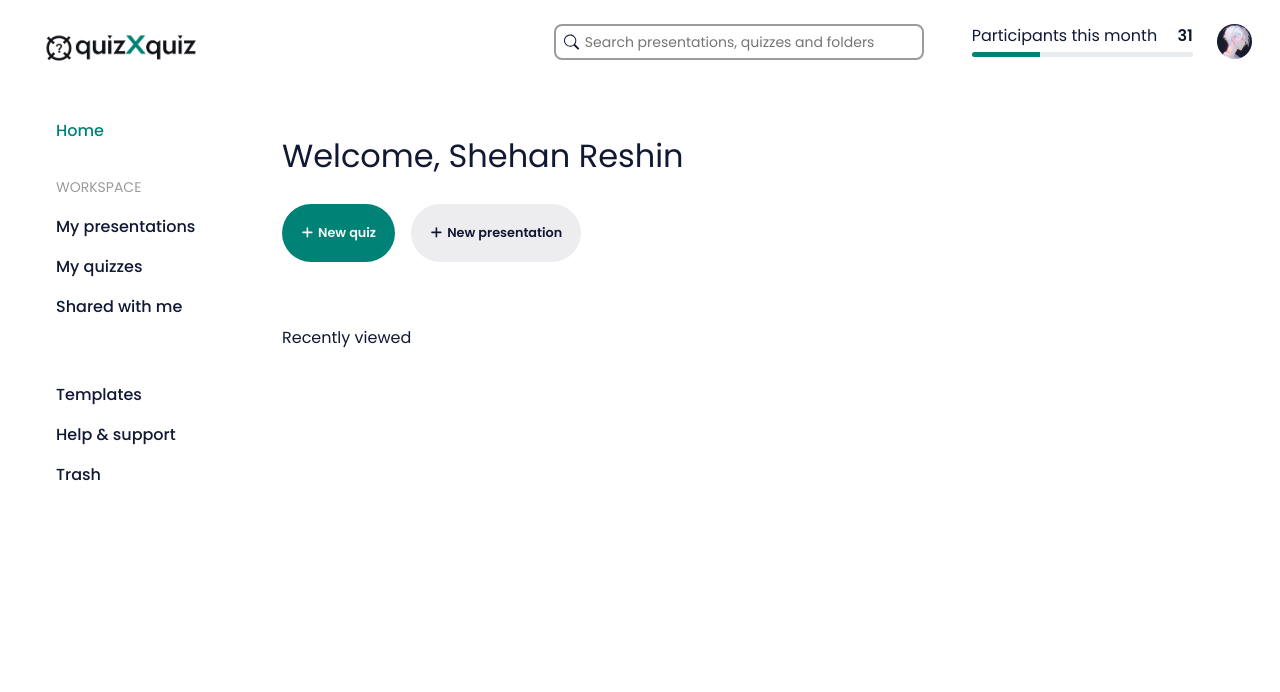
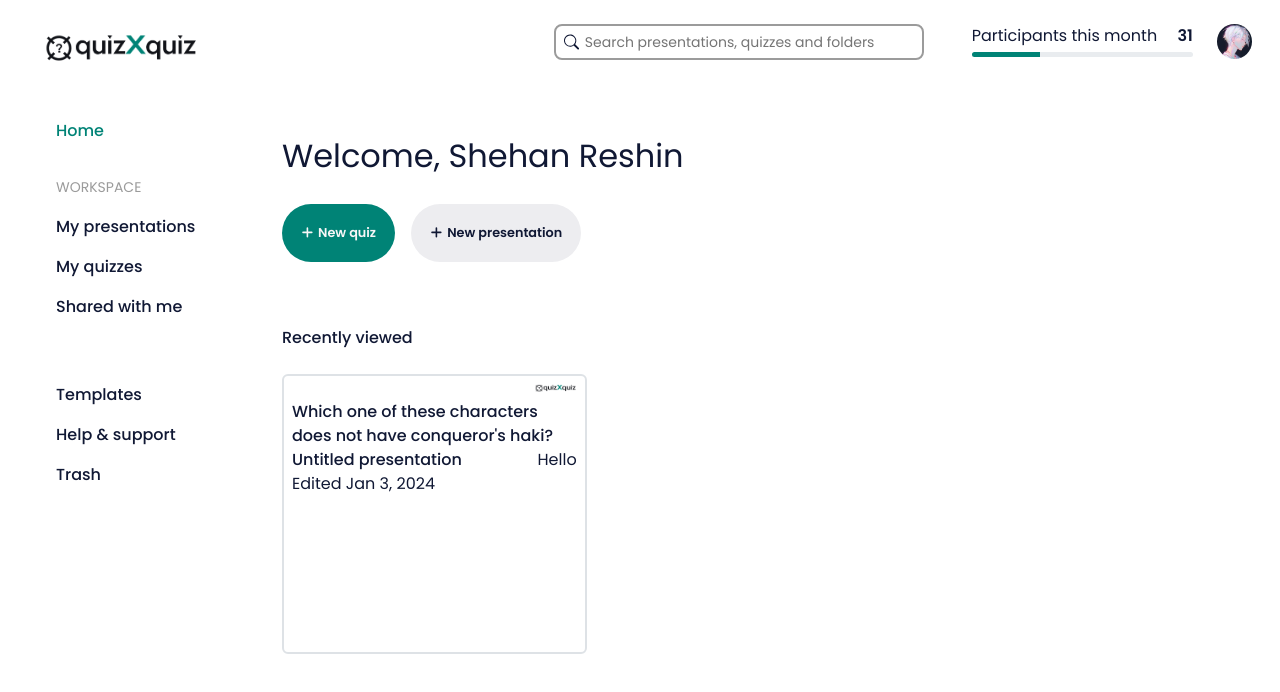
Before and after one commit to shehanreshin/quizxquiz, a React (Vite) app in the folder client/: page / in a window 1280 px wide. Shown: the top 692 px of the page. Built offline with nearby package versions, Linux system fonts and the light colour scheme.

Commit message:
Add basic template to PresentationCard component

```diff
--- a/client/src/components/user/home/Home.tsx
+++ b/client/src/components/user/home/Home.tsx
@@ -2,6 +2,7 @@ import ParticipantStatsBar from "../../general/participant-stats-bar/Participant
 import ProfileButton from "../../general/profile-button/ProfileButton";
 import SearchBar from "../../general/search-bar/SearchBar";
 import NewXButton from "./NewXButton/NewXButton";
+import PresentationCard from "./PresentationCard/PresentationCard";
 
 function Home() {
     return (
@@ -17,7 +18,12 @@ function Home() {
                     <NewXButton text="New quiz" active={true} style={{ marginRight: '1rem' }} />
                     <NewXButton text="New presentation" />
                 </div>
-                <div className="fs-6">Recently viewed</div>
+                <div className="fs-6 fw-medium mb-4">Recently viewed</div>
+                <div className="row w-100">
+                    <div className="col-4" style={{ height: '35vh' }}>
+                        <PresentationCard />
+                    </div>
+                </div>
             </div>
         </>
     );
--- /dev/null
+++ b/client/src/components/user/home/PresentationCard/PresentationCard.tsx
@@ -0,0 +1,24 @@
+export default function PresentationCard() {
+    return (
+        <>
+            <div className="border border-2 w-100 h-100 rounded-2 p-2" style={{ borderColor: 'var(--dark-light)' }}>
+                <div className="d-flex justify-content-end">
+                    <img className="img mb-2" src="/img/general/logo.svg" style={{ width: '15%' }} />
+                </div>
+                <div className="fw-medium fs-6">Which one of these characters does not have conqueror's haki?</div>
+                <div>
+
+                </div>
+                <div className="d-flex justify-content-between">
+                    <div>
+                        <div className="fw-medium">Untitled presentation</div>
+                        <div>Edited Jan 3, 2024</div>
+                    </div>
+                    <div>
+                        Hello
+                    </div>
+                </div>
+            </div>
+        </>
+    );
+}
```
